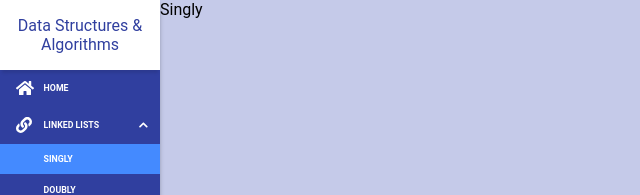
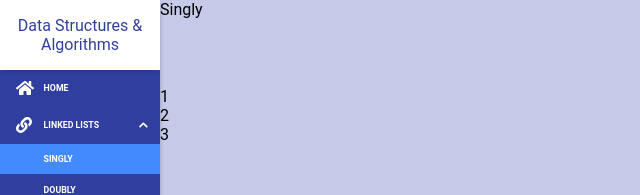
Before and after one commit to einnor/data-structures-and-algorithms, a React app: page /linked-lists/singly in a window 1280 px wide. Shown: the top 195 px of the page, without its empty margins (0-640 px from the left). Built offline with nearby package versions, Linux system fonts and the light colour scheme.

Commit message:
Figured out the recursive algorithm

```diff
--- /dev/null
+++ b/src/containers/SinglyLinkedList/Node.tsx
@@ -0,0 +1,23 @@
+import React from 'react';
+
+import NodeChain from './NodeChain';
+import { INode } from '../../lib/LinkedList/@types';
+
+type Props = {
+  node: INode <number>
+};
+
+const Node = ({ node }: Props) => {
+  return (
+    <div>
+      { node.value }
+      {
+        node.next ? (
+          <NodeChain node={node.next} />
+        ) : null
+      }
+    </div>
+  );
+};
+
+export default Node;
--- /dev/null
+++ b/src/containers/SinglyLinkedList/NodeChain.tsx
@@ -0,0 +1,16 @@
+import React from 'react';
+
+import Node from './Node'
+import { INode } from '../../lib/LinkedList/@types';
+
+type Props = {
+  node: INode <number>
+};
+
+const NodeChain = ({ node }: Props) => {
+  return (
+    <Node node={node} />
+  );
+};
+
+export default NodeChain;
--- a/src/containers/SinglyLinkedList/index.tsx
+++ b/src/containers/SinglyLinkedList/index.tsx
@@ -1,13 +1,30 @@
 import React from 'react';
 
 import { AppLayout } from '../../components';
+import NodeChain from './NodeChain';
+import { default as LinkedList } from '../../lib/LinkedList/SinglyLinkedList';
+import Node from '../../lib/LinkedList/Node';
+import { ILinkedList, INode } from '../../lib/LinkedList/@types';
 
 const SinglyLinkedList = () => {
+  const linkedList: ILinkedList <number> = new LinkedList();
+  const node1: INode<number> = new Node({ value: 1, next: null });
+  const node2: INode<number> = new Node({ value: 2, next: null });
+  const node3: INode<number> = new Node({ value: 3, next: null });
+  linkedList.addFirst(node3);
+  linkedList.addFirst(node2);
+  linkedList.addFirst(node1);
+
   return (
     <AppLayout>
       <div>
         Singly
       </div>
+      {
+        linkedList.head ? (
+          <NodeChain node={linkedList.head} />
+        ) : null
+      }
     </AppLayout>
   )
 };
--- a/src/lib/LinkedList/SinglyLinkedList.ts
+++ b/src/lib/LinkedList/SinglyLinkedList.ts
@@ -1,4 +1,4 @@
-import { ILinkedList, INode } from './@types';
+import { INode } from './@types';
 import { IError } from '../../@types';
 
 class SinglyLinkedList <T> {
```
